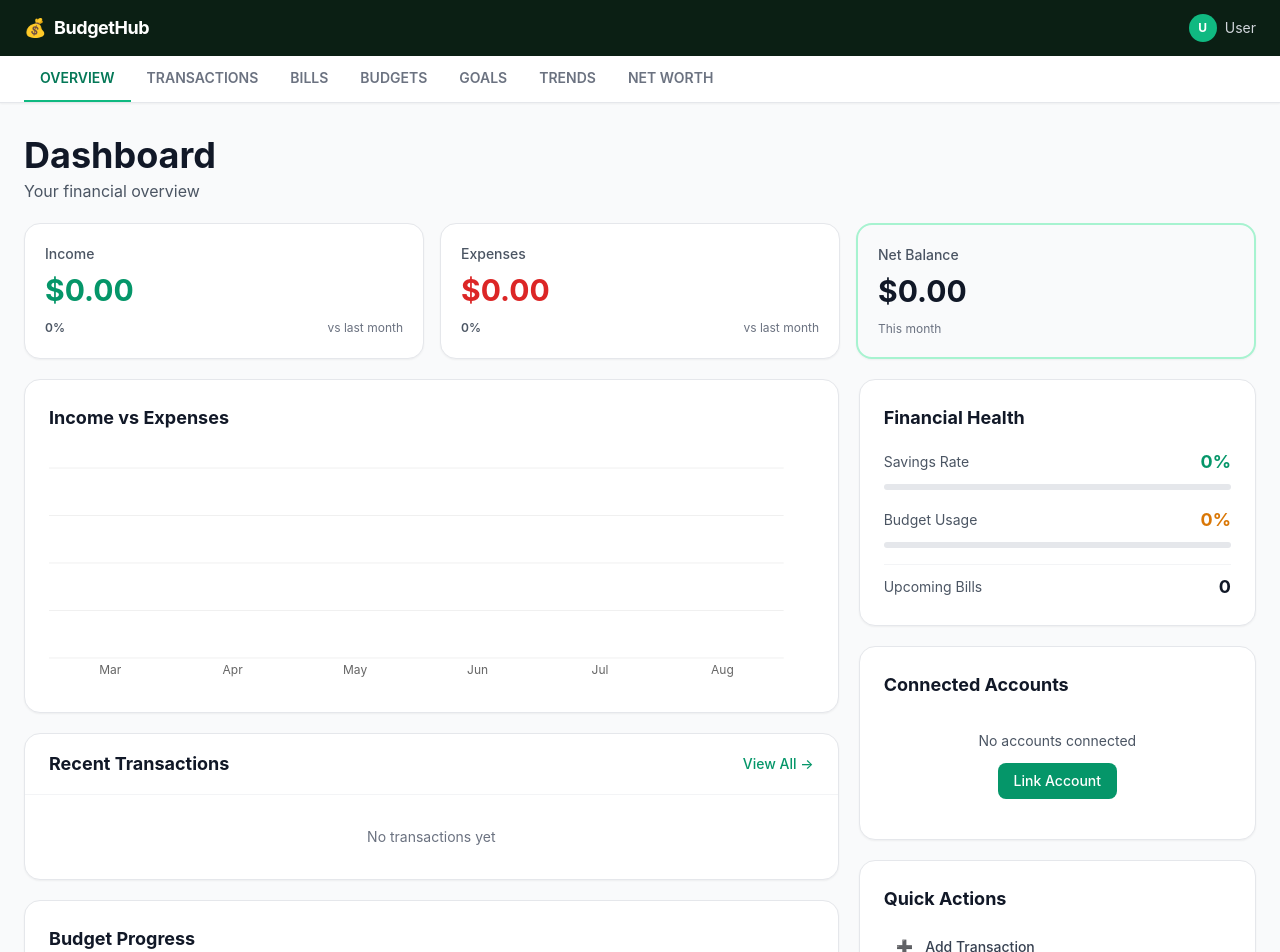
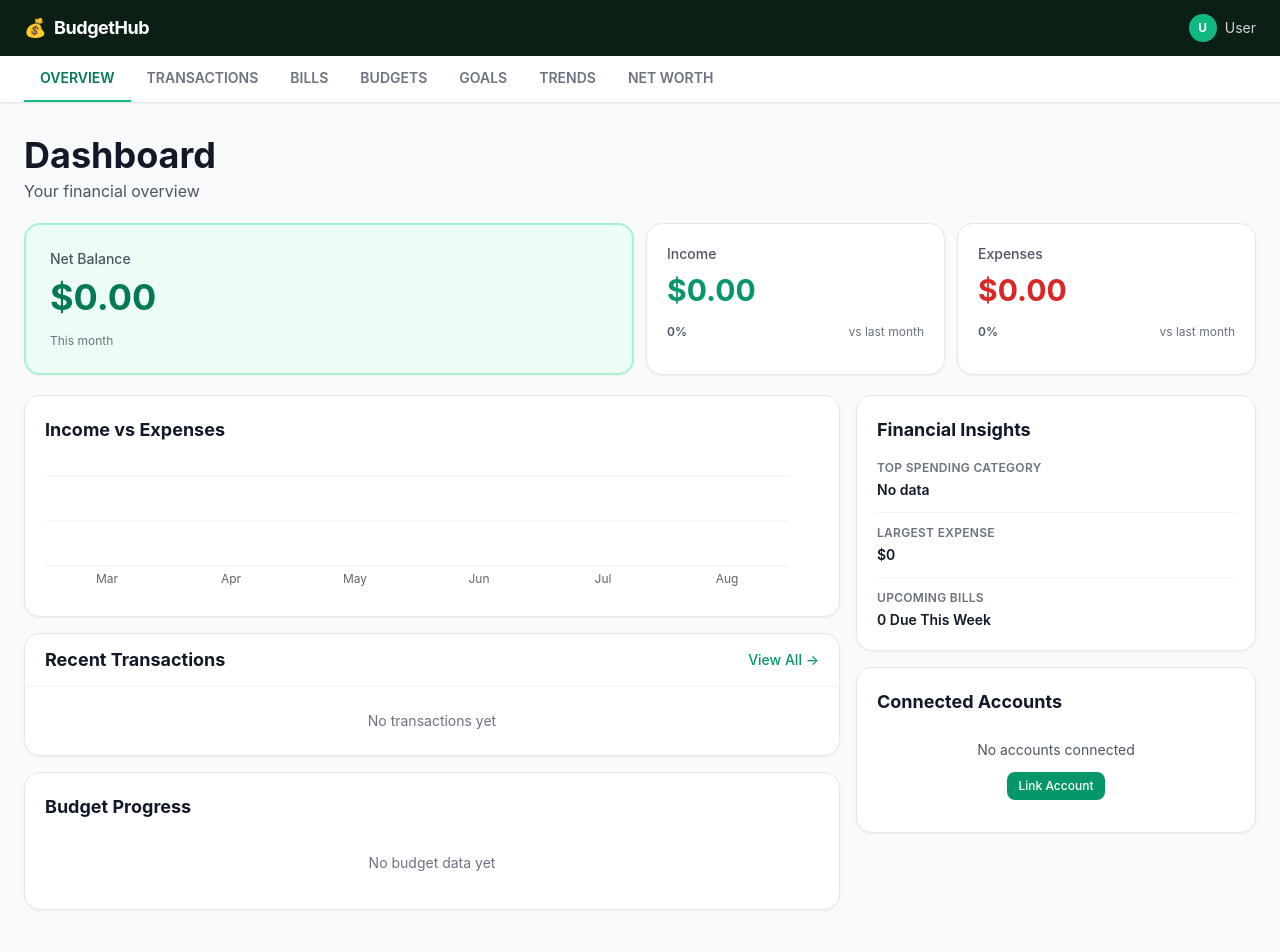
Before and after one commit to pvsugumar/budgethub, a Next.js app: page /dashboard in a window 1280 px wide. Shown: the top 952 px of the page. Built offline with nearby package versions, Linux system fonts and the light colour scheme.

Commit message:
refactor: final Dashboard UX/UI refinement - Net Balance primary, Financial Insights card, compact recent transactions with categories, budget status indicators, reduced chart height, simplified accounts summary, improved spacing and visual polish

```diff
--- a/src/app/dashboard/page.tsx
+++ b/src/app/dashboard/page.tsx
@@ -127,13 +127,6 @@ export default function DashboardPage() {
     };
   }).filter((c) => c.spent > 0 || c.limit > 0);
 
-  // Financial health metrics
-  const budgetUsage = budgets.length > 0
-    ? (budgets.reduce((sum, b) => sum + Number(b.spent), 0) / budgets.reduce((sum, b) => sum + Number(b.limit), 0)) * 100
-    : 0;
-
-  const savingsRate = totalIncome > 0 ? ((totalIncome - totalExpenses) / totalIncome) * 100 : 0;
-
   const upcomingBills = bills.filter((b) => {
     const dueDate = new Date(b.dueDate);
     const nextWeek = new Date(now);
@@ -155,8 +148,19 @@ export default function DashboardPage() {
         <p className="text-gray-600">Your financial overview</p>
       </div>
 
-      {/* KPI Cards - Modern & Clean */}
-      <div className="grid md:grid-cols-3 gap-4">
+      {/* KPI Cards - Net Balance Primary */}
+      <div className="grid md:grid-cols-4 gap-3">
+        <div className="md:col-span-2">
+          <KPICard
+            title="Net Balance"
+            amount={netBalance.toFixed(2)}
+            change={null}
+            changeLabel="This month"
+            type="balance"
+            highlight
+            large
+          />
+        </div>
         <KPICard
           title="Income"
           amount={totalIncome.toFixed(2)}
@@ -171,24 +175,16 @@ export default function DashboardPage() {
           changeLabel="vs last month"
           type="expense"
         />
-        <KPICard
-          title="Net Balance"
-          amount={netBalance.toFixed(2)}
-          change={null}
-          changeLabel="This month"
-          type="balance"
-          highlight
-        />
       </div>
 
       {/* Main Content - 2 Column Layout */}
-      <div className="grid md:grid-cols-3 gap-5">
+      <div className="grid md:grid-cols-3 gap-4">
         {/* Left Column - 65% */}
-        <div className="md:col-span-2 space-y-5">
+        <div className="md:col-span-2 space-y-4">
           {/* Income vs Expenses Chart */}
-          <div className="bg-white rounded-2xl shadow-sm border border-gray-200 p-6">
-            <h2 className="text-lg font-bold text-gray-900 mb-4">Income vs Expenses</h2>
-            <div style={{ width: '100%', height: 240 }}>
+          <div className="bg-white rounded-2xl shadow-sm border border-gray-200 p-5">
+            <h2 className="text-lg font-bold text-gray-900 mb-3">Income vs Expenses</h2>
+            <div style={{ width: '100%', height: 140 }}>
               <ResponsiveContainer>
                 <BarChart data={monthlyTrend} margin={{ top: 20, right: 30, left: 0, bottom: 0 }}>
                   <CartesianGrid strokeDasharray="0" stroke="#f0f0f0" vertical={false} />
@@ -207,7 +203,7 @@ export default function DashboardPage() {
 
           {/* Recent Transactions */}
           <div className="bg-white rounded-2xl shadow-sm border border-gray-200 overflow-hidden">
-            <div className="px-6 py-4 border-b border-gray-100">
+            <div className="px-5 py-3 border-b border-gray-100">
               <div className="flex items-center justify-between">
                 <h2 className="text-lg font-bold text-gray-900">Recent Transactions</h2>
                 <a href="/dashboard/transactions" className="text-emerald-600 hover:text-emerald-700 text-sm font-medium">
@@ -218,14 +214,14 @@ export default function DashboardPage() {
             <div className="divide-y divide-gray-100">
               {recentTransactions.length > 0 ? (
                 recentTransactions.map((tx) => (
-                  <div key={tx.id} className="px-6 py-3 hover:bg-gray-50 transition flex items-center justify-between">
+                  <div key={tx.id} className="px-5 py-2.5 hover:bg-gray-50 transition flex items-center justify-between">
                     <div className="flex items-center gap-3">
-                      <div className="w-10 h-10 rounded-full bg-gradient-to-br from-blue-100 to-blue-50 flex items-center justify-center text-sm font-semibold text-gray-700 flex-shrink-0">
+                      <div className="w-9 h-9 rounded-full bg-gradient-to-br from-blue-100 to-blue-50 flex items-center justify-center text-xs font-semibold text-gray-700 flex-shrink-0">
                         {getMerchantInitials(tx.description || 'T')}
                       </div>
                       <div>
                         <p className="font-medium text-gray-900 text-sm">{tx.description || tx.category}</p>
-                        <p className="text-xs text-gray-500">{new Date(tx.date).toLocaleDateString('en-US', { month: 'short', day: 'numeric' })}</p>
+                        <p className="text-xs text-gray-500">{tx.category} • {new Date(tx.date).toLocaleDateString('en-US', { month: 'short', day: 'numeric' })}</p>
                       </div>
                     </div>
                     <p className={`font-semibold text-sm ${tx.type === 'income' ? 'text-green-600' : 'text-gray-900'}`}>
@@ -234,7 +230,7 @@ export default function DashboardPage() {
                   </div>
                 ))
               ) : (
-                <div className="px-6 py-8 text-center">
+                <div className="px-5 py-6 text-center">
                   <p className="text-gray-500 text-sm">No transactions yet</p>
                 </div>
               )}
@@ -242,16 +238,28 @@ export default function DashboardPage() {
           </div>
 
           {/* Budget Progress */}
-          <div className="bg-white rounded-2xl shadow-sm border border-gray-200 p-6">
-            <h2 className="text-lg font-bold text-gray-900 mb-5">Budget Progress</h2>
+          <div className="bg-white rounded-2xl shadow-sm border border-gray-200 p-5">
+            <h2 className="text-lg font-bold text-gray-900 mb-4">Budget Progress</h2>
             {categorySpending.length > 0 ? (
-              <div className="space-y-4">
-                {categorySpending.slice(0, 5).map((cat) => (
+              <div className="space-y-3">
+                {categorySpending.slice(0, 5).map((cat) => {
+                  const percentUsed = cat.limit > 0 ? (cat.spent / cat.limit) * 100 : 0;
+                  let statusColor = 'bg-emerald-500';
+                  let statusLabel = '✅';
+                  if (percentUsed >= 100) {
+                    statusColor = 'bg-red-500';
+                    statusLabel = '🚨';
+                  } else if (percentUsed >= 80) {
+                    statusColor = 'bg-amber-500';
+                    statusLabel = '⚠️';
+                  }
+                  return (
                     <div key={cat.name}>
                       <div className="flex items-center justify-between mb-2">
                         <div className="flex items-center gap-2">
                           <span className="text-lg">{categoryIcon(cat.name)}</span>
                           <span className="font-medium text-gray-900 text-sm">{cat.name}</span>
+                          <span className="text-xs text-gray-500">{statusLabel}</span>
                         </div>
                         <span className="text-sm font-semibold text-gray-600">
                           ${cat.spent.toFixed(0)}{cat.limit > 0 ? ` / $${cat.limit.toFixed(0)}` : ''}
@@ -259,12 +267,13 @@ export default function DashboardPage() {
                       </div>
                       <div className="w-full bg-gray-200 rounded-full h-2 overflow-hidden">
                         <div
-                        className="bg-emerald-500 h-2 rounded-full transition-all"
-                        style={{ width: `${Math.min((cat.spent / (cat.limit || cat.spent)) * 100, 100)}%` }}
+                          className={`${statusColor} h-2 rounded-full transition-all`}
+                          style={{ width: `${Math.min(percentUsed, 100)}%` }}
                         ></div>
                       </div>
                     </div>
-                ))}
+                  );
+                })}
               </div>
             ) : (
               <p className="text-gray-500 text-sm text-center py-4">No budget data yet</p>
@@ -273,81 +282,63 @@ export default function DashboardPage() {
         </div>
 
         {/* Right Column - 35% */}
-        <div className="space-y-5">
-          {/* Financial Health */}
-          <div className="bg-white rounded-2xl shadow-sm border border-gray-200 p-6">
-            <h2 className="text-lg font-bold text-gray-900 mb-4">Financial Health</h2>
         <div className="space-y-4">
-              <div>
-                <div className="flex items-center justify-between mb-2">
-                  <span className="text-sm text-gray-600">Savings Rate</span>
-                  <span className="text-lg font-bold text-emerald-600">{savingsRate.toFixed(0)}%</span>
+          {/* Financial Insights */}
+          <div className="bg-white rounded-2xl shadow-sm border border-gray-200 p-5">
+            <h2 className="text-lg font-bold text-gray-900 mb-4">Financial Insights</h2>
+            <div className="space-y-3">
+              <div className="pb-3 border-b border-gray-100">
+                <p className="text-xs text-gray-500 uppercase tracking-wide font-semibold">Top Spending Category</p>
+                <p className="text-sm font-semibold text-gray-900 mt-1">
+                  {categorySpending.length > 0 ? categorySpending[0].name : 'No data'}
+                </p>
               </div>
-                <div className="w-full bg-gray-200 rounded-full h-1.5">
-                  <div className="bg-emerald-500 h-1.5 rounded-full" style={{ width: `${Math.min(savingsRate, 100)}%` }}></div>
-                </div>
+              <div className="pb-3 border-b border-gray-100">
+                <p className="text-xs text-gray-500 uppercase tracking-wide font-semibold">Largest Expense</p>
+                <p className="text-sm font-semibold text-gray-900 mt-1">
+                  ${recentTransactions.length > 0 ? Math.max(...recentTransactions.map(t => Number(t.amount))).toFixed(0) : '0'}
+                </p>
               </div>
               <div>
-                <div className="flex items-center justify-between mb-2">
-                  <span className="text-sm text-gray-600">Budget Usage</span>
-                  <span className="text-lg font-bold text-amber-600">{budgetUsage.toFixed(0)}%</span>
-                </div>
-                <div className="w-full bg-gray-200 rounded-full h-1.5">
-                  <div className="bg-amber-500 h-1.5 rounded-full" style={{ width: `${Math.min(budgetUsage, 100)}%` }}></div>
-                </div>
-              </div>
-              <div className="pt-2 border-t border-gray-100">
-                <div className="flex items-center justify-between">
-                  <span className="text-sm text-gray-600">Upcoming Bills</span>
-                  <span className="text-lg font-bold text-gray-900">{upcomingBills}</span>
-                </div>
+                <p className="text-xs text-gray-500 uppercase tracking-wide font-semibold">Upcoming Bills</p>
+                <p className="text-sm font-semibold text-gray-900 mt-1">{upcomingBills} Due This Week</p>
               </div>
             </div>
           </div>
 
-          {/* Connected Accounts */}
-          <div className="bg-white rounded-2xl shadow-sm border border-gray-200 p-6">
-            <h2 className="text-lg font-bold text-gray-900 mb-4">Connected Accounts</h2>
+          {/* Connected Accounts Summary */}
+          <div className="bg-white rounded-2xl shadow-sm border border-gray-200 p-5">
+            <h2 className="text-lg font-bold text-gray-900 mb-3">Connected Accounts</h2>
             {bankAccounts.length > 0 ? (
-              <div className="space-y-3">
-                <p className="text-sm text-gray-600">{bankAccounts.length} Accounts</p>
               <div className="space-y-2">
-                  {bankAccounts.slice(0, 3).map((acc) => (
-                    <div key={acc.id} className="flex items-center justify-between p-2 rounded-lg hover:bg-gray-50 transition">
-                      <span className="text-sm text-gray-700">{acc.name}</span>
-                      <span className="text-sm font-semibold text-gray-900">${acc.balance.toFixed(0)}</span>
+                <div className="flex items-center justify-between py-1.5 text-sm">
+                  <span className="text-gray-600">🏦 Banking</span>
+                  <span className="font-semibold text-gray-900">({bankAccounts.filter(a => !a.name.toLowerCase().includes('credit') && !a.name.toLowerCase().includes('loan')).length})</span>
                 </div>
-                  ))}
+                <div className="flex items-center justify-between py-1.5 text-sm border-t border-gray-100 pt-2">
+                  <span className="text-gray-600">💳 Credit Cards</span>
+                  <span className="font-semibold text-gray-900">({bankAccounts.filter(a => a.name.toLowerCase().includes('credit')).length})</span>
                 </div>
-                <a href="/dashboard/settings" className="inline-block text-xs text-emerald-600 hover:text-emerald-700 font-medium mt-2">
-                  View All →
-                </a>
+                <div className="flex items-center justify-between py-1.5 text-sm">
+                  <span className="text-gray-600">🏠 Loans</span>
+                  <span className="font-semibold text-gray-900">({bankAccounts.filter(a => a.name.toLowerCase().includes('loan')).length})</span>
+                </div>
+                <div className="flex items-center justify-between py-2 text-sm font-semibold text-emerald-600 border-t border-gray-100 mt-1 pt-2">
+                  <span>{bankAccounts.length} Total Accounts</span>
+                  <a href="/dashboard/settings" className="text-xs text-emerald-600 hover:text-emerald-700">View →</a>
+                </div>
               </div>
             ) : (
-              <div className="text-center py-4">
-                <p className="text-sm text-gray-600">No accounts connected</p>
-                <a href="/dashboard/settings" className="inline-block mt-3 px-4 py-2 bg-emerald-600 text-white text-sm rounded-lg hover:bg-emerald-700 transition font-medium">
+              <div className="text-center py-3">
+                <p className="text-sm text-gray-600 mb-3">No accounts connected</p>
+                <a href="/dashboard/settings" className="inline-block px-3 py-1.5 bg-emerald-600 text-white text-xs rounded-lg hover:bg-emerald-700 transition font-medium">
                   Link Account
                 </a>
               </div>
             )}
           </div>
 
-          {/* Quick Actions - Compact */}
-          <div className="bg-white rounded-2xl shadow-sm border border-gray-200 p-6">
-            <h2 className="text-lg font-bold text-gray-900 mb-4">Quick Actions</h2>
-            <div className="space-y-2">
-              <a href="/dashboard/transactions" className="flex items-center gap-3 px-3 py-2 rounded-lg hover:bg-gray-50 transition text-sm font-medium text-gray-700">
-                <span>➕</span> Add Transaction
-              </a>
-              <a href="/dashboard/budgets" className="flex items-center gap-3 px-3 py-2 rounded-lg hover:bg-gray-50 transition text-sm font-medium text-gray-700">
-                <span>🎯</span> Create Budget
-              </a>
-              <a href="/dashboard/goals" className="flex items-center gap-3 px-3 py-2 rounded-lg hover:bg-gray-50 transition text-sm font-medium text-gray-700">
-                <span>🚀</span> Savings Goal
-              </a>
-            </div>
-          </div>
+
         </div>
       </div>
     </div>
@@ -361,6 +352,7 @@ function KPICard({
   changeLabel,
   type,
   highlight,
+  large,
 }: {
   title: string;
   amount: string;
@@ -368,22 +360,25 @@ function KPICard({
   changeLabel: string;
   type: 'income' | 'expense' | 'balance';
   highlight?: boolean;
+  large?: boolean;
 }) {
-  const bgClass = highlight ? 'bg-gray-50' : 'bg-white';
+  const bgClass = highlight ? 'bg-emerald-50' : 'bg-white';
   const borderClass = highlight ? 'border-2 border-emerald-200' : 'border border-gray-200';
   const amountColorClass = {
     income: 'text-emerald-600',
     expense: 'text-red-600',
-    balance: highlight ? 'text-gray-900' : 'text-gray-700',
+    balance: highlight ? 'text-emerald-700' : 'text-gray-700',
   }[type];
 
   const changeColorClass = change && change > 0 ? 'text-emerald-600' : change && change < 0 ? 'text-red-600' : 'text-gray-600';
+  const amountSizeClass = large ? 'text-4xl' : 'text-3xl';
+  const paddingClass = large ? 'p-6' : 'p-5';
 
   return (
-    <div className={`${bgClass} ${borderClass} rounded-2xl p-5 shadow-sm transition hover:shadow-md`}>
+    <div className={`${bgClass} ${borderClass} rounded-2xl ${paddingClass} shadow-sm transition hover:shadow-md`}>
       <p className="text-sm font-medium text-gray-600">{title}</p>
-      <p className={`text-3xl font-bold ${amountColorClass} mt-2`}>${amount}</p>
-      <div className="mt-3 flex items-center justify-between text-xs">
+      <p className={`${amountSizeClass} font-bold ${amountColorClass} mt-2`}>${amount}</p>
+      <div className="mt-4 flex items-center justify-between text-xs">
         {change !== null ? (
           <>
             <span className={`font-semibold ${changeColorClass}`}>
```
Lines whose indentation alone changed are shown as unchanged.
